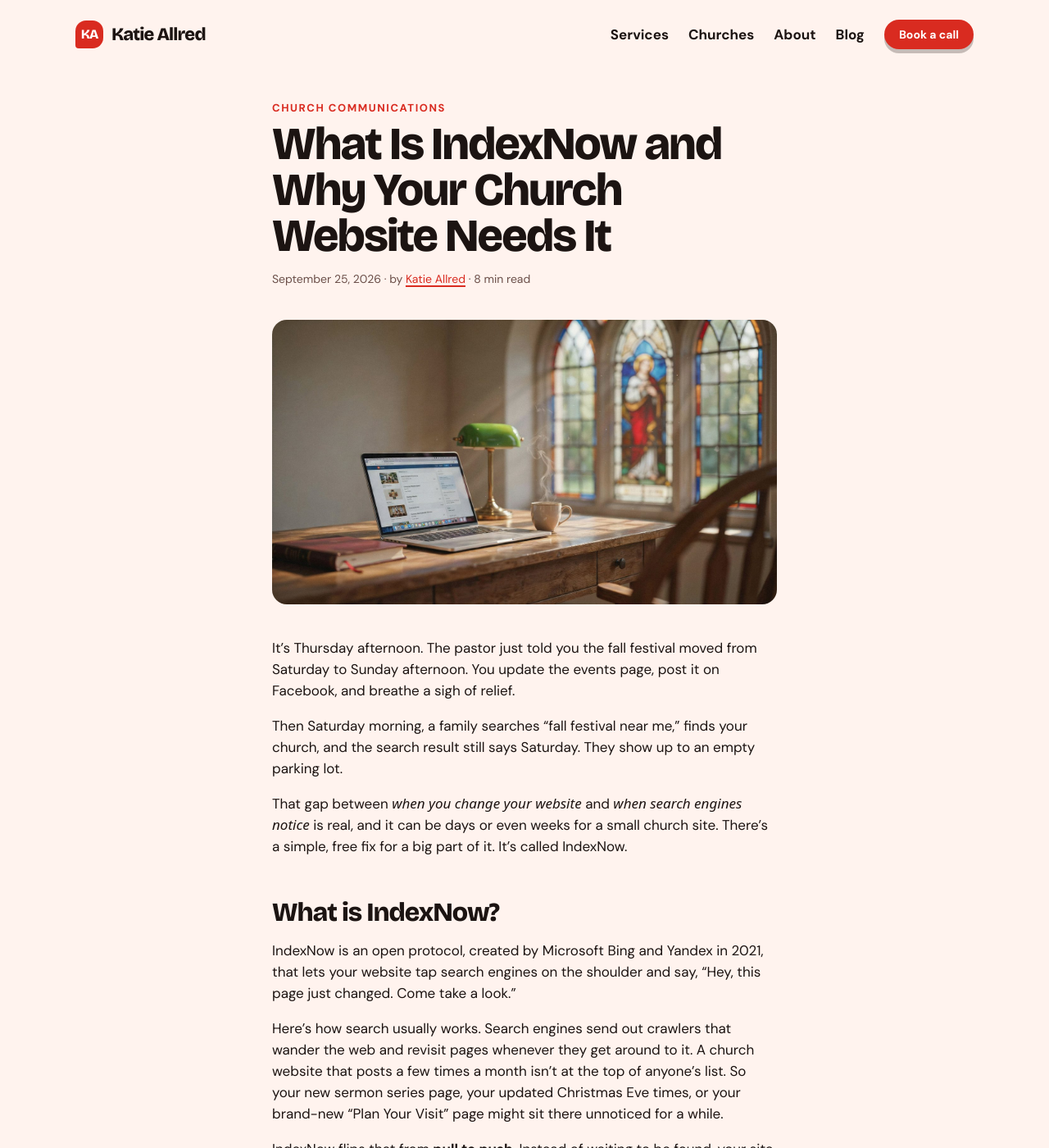
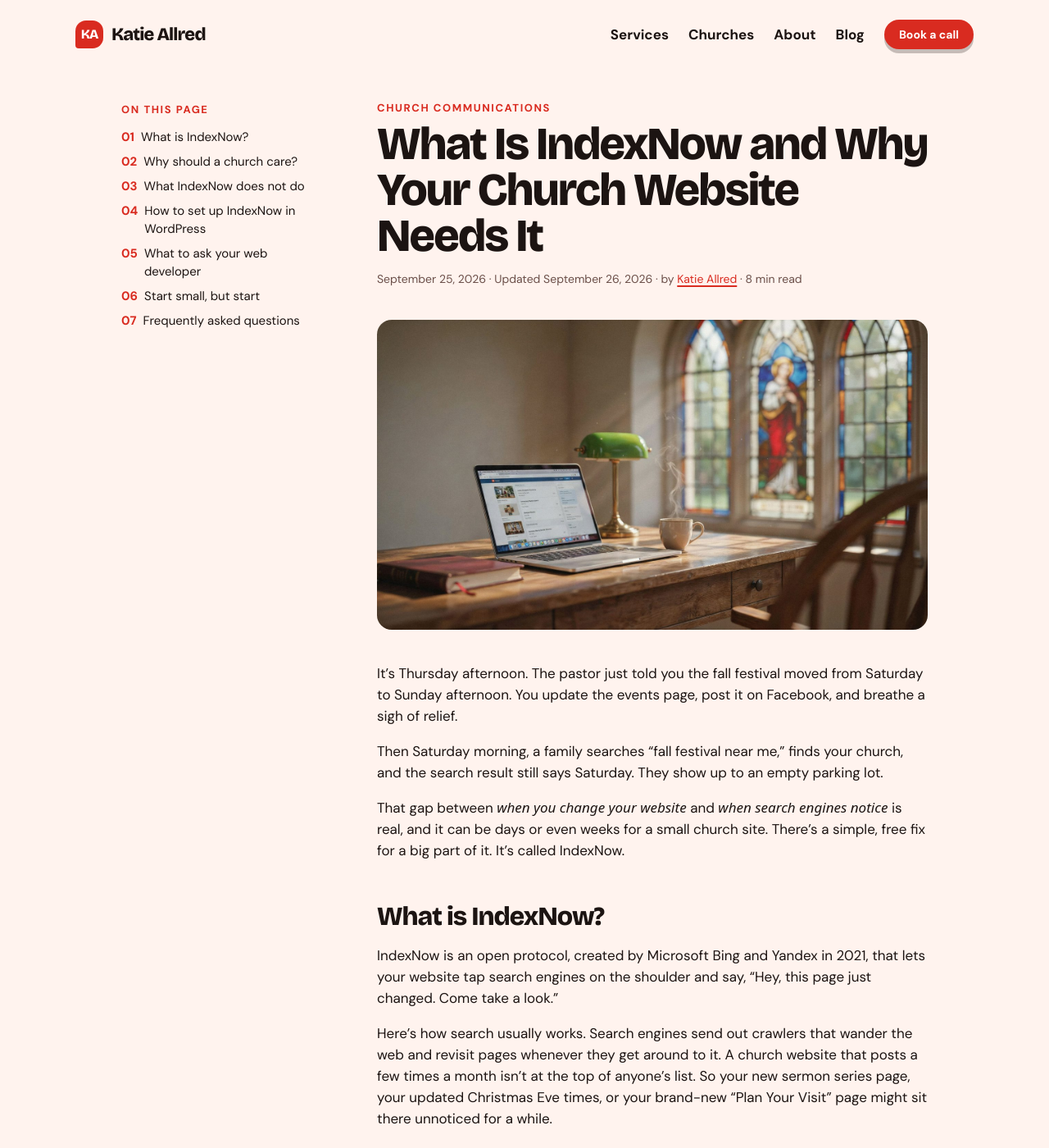
Before and after one commit to katiejallred/personal, a Jekyll site: the page built from _posts/2026-09-25-what-is-indexnow-and-why-your-church-website-needs-it.md, in a window 1280 px wide and 1400 px high. Shown: the whole window at 82% size. Built offline with Jekyll 4.4.1, drawn with Linux system fonts in a browser that asks for light colours; some web fonts are replaced.

Commit message:
Add an optional table of contents to posts (#68)
Posts with `toc: true` list their ## headings as an "On this page"
table of contents: a sticky left column on screens 1100px and wider, a
card above the article text on narrower ones. No JavaScript. Turned on
for the IndexNow post and documented in MAINTAINING.md.


Claude-Session: https://claude.ai/code/session_013n65KeLtWfY3nD9ALHosnF

Co-authored-by: Claude Opus 5.5 <noreply@anthropic.com>

```diff
--- a/_layouts/post.html
+++ b/_layouts/post.html
@@ -1,7 +1,15 @@
 ---
 layout: default
 ---
-<article class="article">
+{%- comment -%}
+  Set `toc: true` in a post's front matter to list its `##` headings as an
+  "On this page" table of contents: a sticky column on the left on wide
+  screens, a box above the article text on narrow ones.
+{%- endcomment -%}
+{%- if page.toc -%}
+{%- assign toc_sections = content | split: '<h2 id="' -%}
+{%- endif -%}
+<article class="article{% if toc_sections.size > 1 %} has-toc{% endif %}">
   <header>
     {%- if page.categories.size > 0 %}
     <p class="label">
@@ -32,6 +40,21 @@ layout: default
   <figure class="article-image">
     <img src="{{ featured | relative_url }}" alt="{{ page.featured_image_alt | default: '' }}" fetchpriority="high">
   </figure>
+  {%- endif %}
+
+  {%- if toc_sections.size > 1 %}
+  <aside class="article-toc">
+    <nav aria-labelledby="toc-title">
+      <h2 class="label" id="toc-title">On this page</h2>
+      <ol>
+        {%- for section in toc_sections offset: 1 %}
+        {%- assign id = section | split: '"' | first %}
+        {%- assign heading = section | split: '</h2>' | first | split: '">' | shift | join: '">' | strip_html %}
+        <li><a href="#{{ id }}">{{ heading }}</a></li>
+        {%- endfor %}
+      </ol>
+    </nav>
+  </aside>
   {%- endif %}
 
   <div class="prose">
--- a/_posts/2026-09-25-what-is-indexnow-and-why-your-church-website-needs-it.md
+++ b/_posts/2026-09-25-what-is-indexnow-and-why-your-church-website-needs-it.md
@@ -2,11 +2,12 @@
 layout: post
 title: What Is IndexNow and Why Your Church Website Needs It
 date: '2026-09-25 08:00:00'
-last_modified_at: '2026-09-25'
+last_modified_at: '2026-09-26'
 author: Katie Allred
 permalink: /what-is-indexnow-and-why-your-church-website-needs-it/
 description: "IndexNow tells Bing and other search engines the moment your church website changes. What it is, how to turn it on in WordPress, and what to ask your developer."
 og_title: IndexNow for Church Websites
+toc: true
 categories:
 - Church Communications
 tags:
--- a/assets/css/main.css
+++ b/assets/css/main.css
@@ -636,6 +636,82 @@ code, pre, kbd, samp {
   border-top: 2px solid var(--blush);
 }
 
+/* Table of contents (`toc: true`): a box above the text on narrow screens,
+   a sticky left column beside the article on wide ones. */
+.article-toc {
+  margin-top: var(--space-6);
+  padding: var(--space-4);
+  background: var(--surface);
+  border-radius: var(--radius-card);
+  box-shadow: inset 4px 0 0 var(--red);
+  font-size: 15px;
+  line-height: 22px;
+}
+
+.article-toc ol {
+  list-style: none;
+  padding: 0;
+  margin-top: var(--space-3);
+  display: grid;
+  gap: var(--space-2);
+  counter-reset: toc;
+}
+
+.article-toc li {
+  counter-increment: toc;
+  display: flex;
+  gap: var(--space-2);
+}
+
+.article-toc li::before {
+  content: counter(toc, decimal-leading-zero);
+  color: var(--red);
+  font-weight: 700;
+  font-variant-numeric: tabular-nums;
+}
+
+.article-toc a {
+  color: var(--ink);
+  text-decoration: none;
+}
+
+.article-toc a:hover {
+  color: var(--red);
+  text-decoration: underline;
+}
+
+.has-toc .prose h2 {
+  scroll-margin-top: var(--space-4);
+}
+
+@media (min-width: 1100px) {
+  .article.has-toc {
+    max-width: calc(var(--measure) + 15rem + var(--space-8) + 2 * var(--gutter));
+    display: grid;
+    grid-template-columns: 15rem minmax(0, var(--measure));
+    column-gap: var(--space-8);
+    align-items: start;
+  }
+
+  .has-toc > * {
+    grid-column: 2;
+  }
+
+  .has-toc > .article-toc {
+    grid-column: 1;
+    grid-row: 1 / span 4;
+    position: sticky;
+    top: var(--space-4);
+    max-height: calc(100vh - 2 * var(--space-4));
+    overflow-y: auto;
+    margin-top: 0;
+    padding: 2px 4px;
+    margin-left: -4px;
+    background: none;
+    box-shadow: none;
+  }
+}
+
 .card.author-card {
   flex-direction: row;
   align-items: flex-start;
```
Also changed, not shown: MAINTAINING.md (+4 -0 lines).
